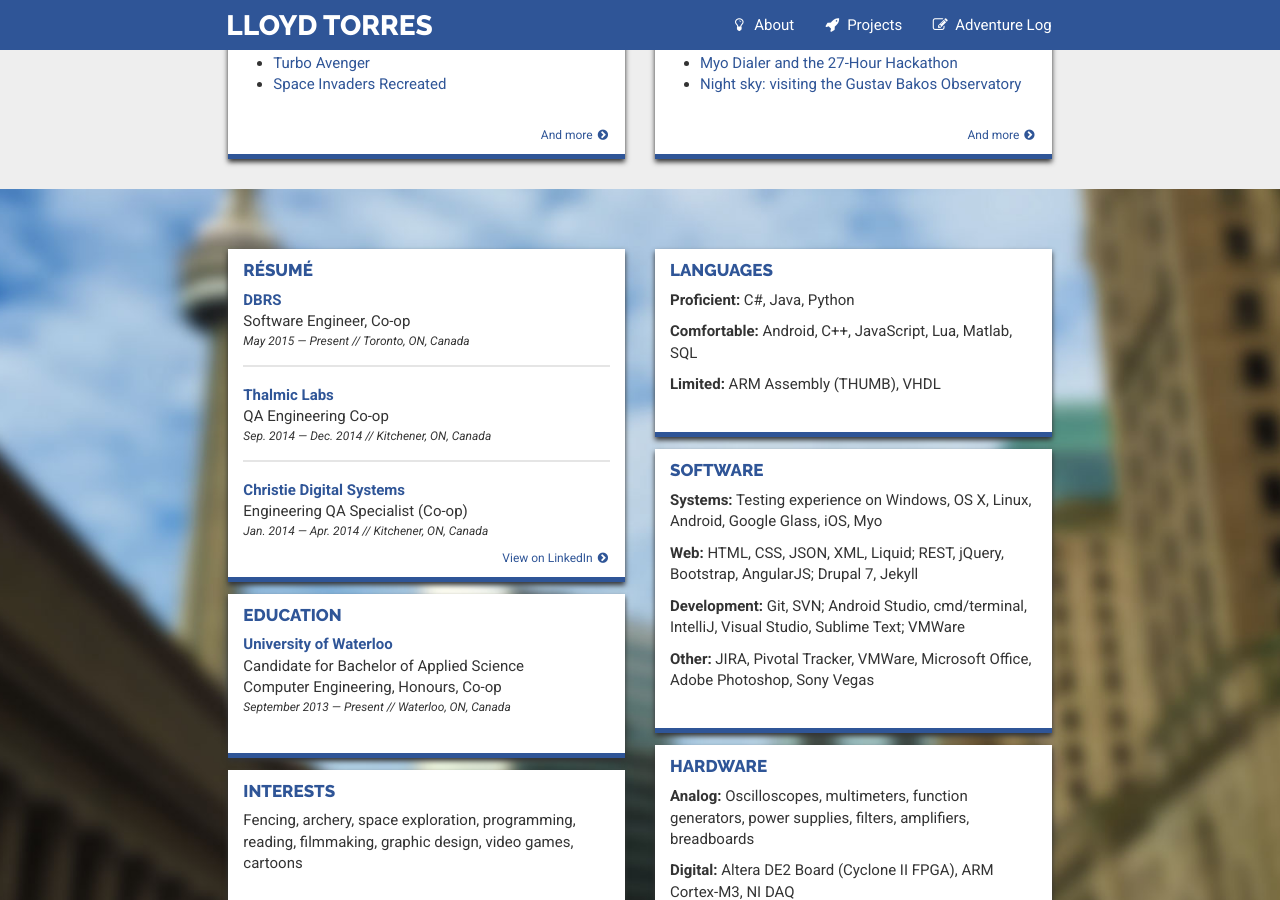
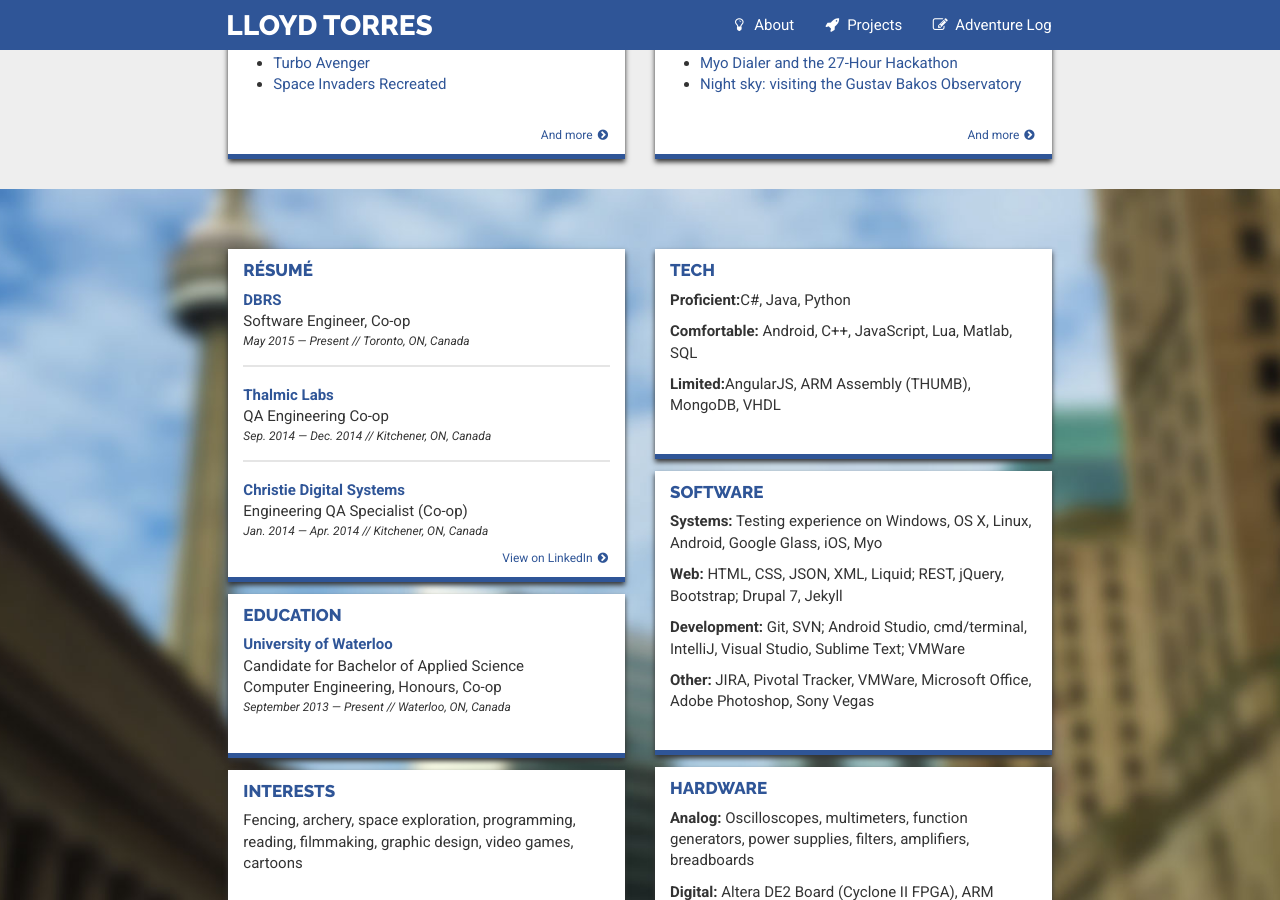
Before and after one commit to lloydtorres/lloydtorres.github.io, a Jekyll site: the page built from index.html, in a window 1280 px wide and 900 px high, scrolled down 1126 px. Built offline with Jekyll 4.4.1, drawn with Linux system fonts in a browser that asks for light colours; nearby versions of some CDN libraries.

Commit message:
Update index page

```diff
--- a/index.html
+++ b/index.html
@@ -133,9 +133,9 @@
                                 <h2>Languages</h2>
 
                                 <div class="resume-entry">
-                                    <p><strong>Proficient:</strong> Python, C#, Java</p>
+                                    <p><strong>Proficient:</strong>C#, Java, Python</p>
                                     <p><strong>Comfortable:</strong> Android, C++, JavaScript, Lua, Matlab, SQL</p>
-                                    <p><strong>Limited:</strong> ARM Assembly (THUMB), VHDL</p>
+                                    <p><strong>Limited:</strong> AngularJS, ARM Assembly (THUMB), MongoDB, VHDL</p>
                                 </div>
                             </div>
                         </div>
@@ -154,12 +154,12 @@
                     <div class="col-sm-6 col-xs-12">
                         <div class="resume-card hidden-xs">
                             <div class="resume-content">
-                                <h2>Languages</h2>
+                                <h2>Tech</h2>
 
                                 <div class="resume-entry">
-                                    <p><strong>Proficient:</strong> C#, Java, Python</p>
+                                    <p><strong>Proficient:</strong>C#, Java, Python</p>
                                     <p><strong>Comfortable:</strong> Android, C++, JavaScript, Lua, Matlab, SQL</p>
-                                    <p><strong>Limited:</strong> ARM Assembly (THUMB), VHDL</p>
+                                    <p><strong>Limited:</strong>AngularJS, ARM Assembly (THUMB), MongoDB, VHDL</p>
                                 </div>
                             </div>
                         </div>
```
Also changed, not shown: other parts of index.html (+1 -1 lines).
